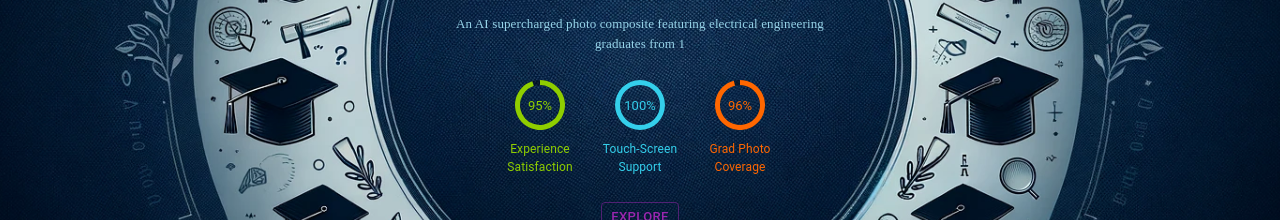
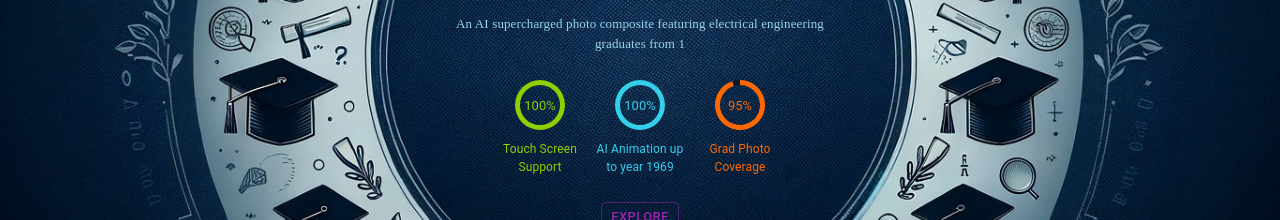
Before and after one commit to Owen200402/Graduation-Composites, a React (Vite) app: page / in a window 1280 px wide. Shown: the part 421-641 px from the top of the page. Built offline with nearby package versions, Linux system fonts and the light colour scheme.

Commit message:
Bold text for featured years

```diff
--- a/src/components/FrontPage.tsx
+++ b/src/components/FrontPage.tsx
@@ -151,14 +151,14 @@ const FrontPage = ({ title, subtitle, slogan, subHeading }: Props) => {
             }}
           >
             <GaugeWithText
-              text="Experience Satisfaction"
-              percentage={95}
+              text="Touch Screen Support"
+              percentage={100}
               arcColor="#8fce00"
               textColor="#8fce00"
               numberColor="#8fce00"
             ></GaugeWithText>
             <GaugeWithText
-              text="Touch-Screen Support"
+              text="AI Animation up to year 1969"
               percentage={100}
               arcColor="#34cfeb"
               textColor="#34cfeb"
@@ -166,7 +166,7 @@ const FrontPage = ({ title, subtitle, slogan, subHeading }: Props) => {
             ></GaugeWithText>
             <GaugeWithText
               text="Grad Photo Coverage"
-              percentage={96}
+              percentage={95}
               arcColor="#ff6700"
               textColor="#ff6700"
               numberColor="#ff6700"
--- a/src/components/MainPageYearSelection.tsx
+++ b/src/components/MainPageYearSelection.tsx
@@ -109,7 +109,7 @@ const MainPageYearSelection = ({ years, onSelectYear }: Props) => {
                       ? "2nd Floor"
                       : "1st Floor"}
                 <br></br>{" "}
-                Featured Years: {" "}
+                <b>Featured Years: {" "}</b>
                 {year} - {year + 1}
               </Typography>
 
--- a/src/components/SearchBar.tsx
+++ b/src/components/SearchBar.tsx
@@ -1,5 +1,5 @@
 import ScreenSearchDesktopIcon from '@mui/icons-material/ScreenSearchDesktop';
-import { Alert, TextField } from '@mui/material';
+import { Alert, Hidden, TextField } from '@mui/material';
 import { useRef, useState } from 'react';
 import styled from 'styled-components';
 import { photoData } from '../data/photoData';
@@ -86,13 +86,13 @@ const SearchBar = ({ themeColor, to_show }: Props) => {
             variant="outlined"
             size="small"
             sx={{
-              maxWidth: '60pch',
+              maxWidth: '60ch',
               '& input': {
                 color: themeColor === 'light' ? 'black' : 'white',
               },
               '& .MuiOutlinedInput-root': {
                 backgroundColor: themeColor === 'light' ? 'white' : '#807a7a',
-                borderRadius: '0px',
+                borderRadius: '0px'
               },
             }}
             inputRef={inputRef}
@@ -108,7 +108,7 @@ const SearchBar = ({ themeColor, to_show }: Props) => {
               },
             }}
           />
-          <div className="input-group-append m-2 mt-3">
+          <div className="input-group-append ms-2 mt-3">
             <button
               className={
                 themeColor === 'light'
```
